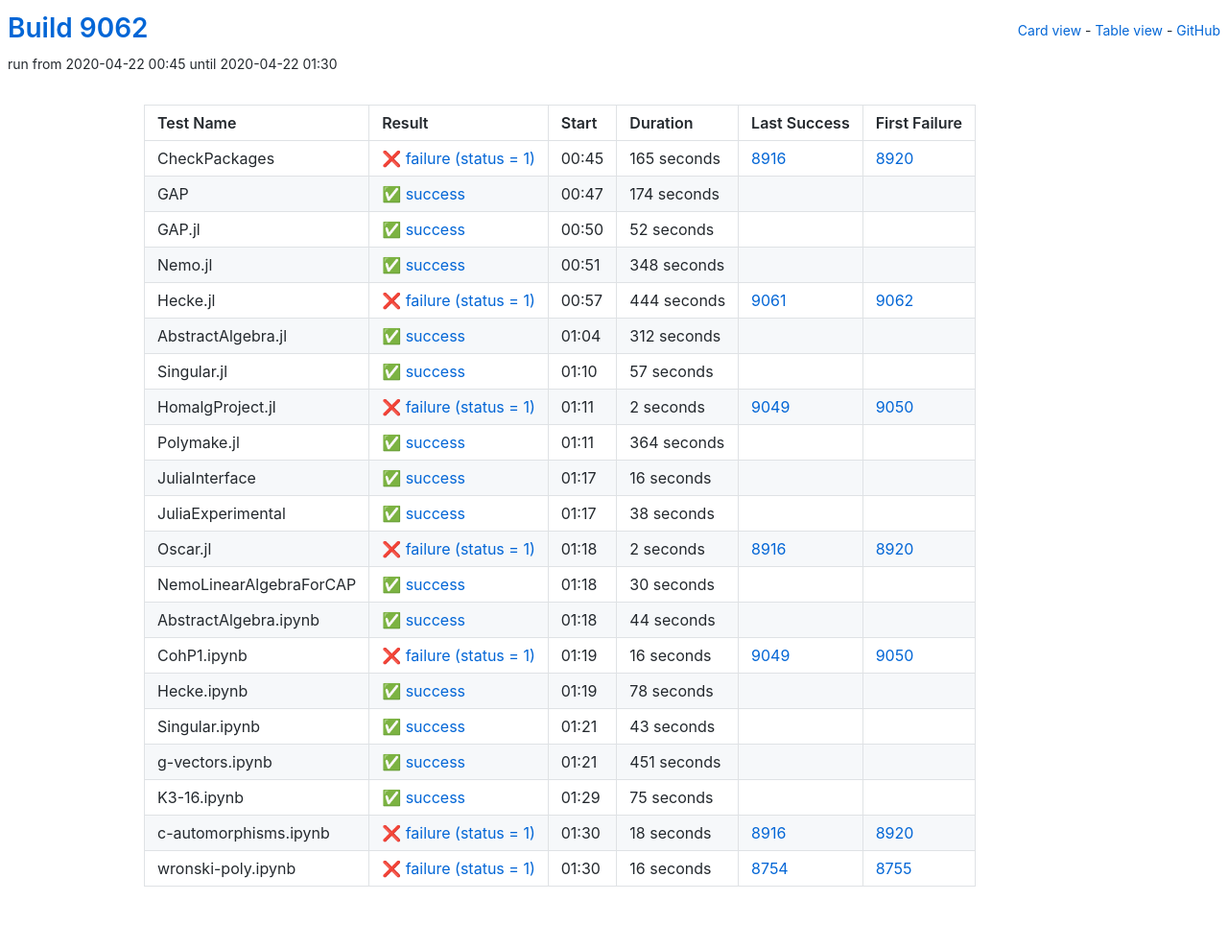
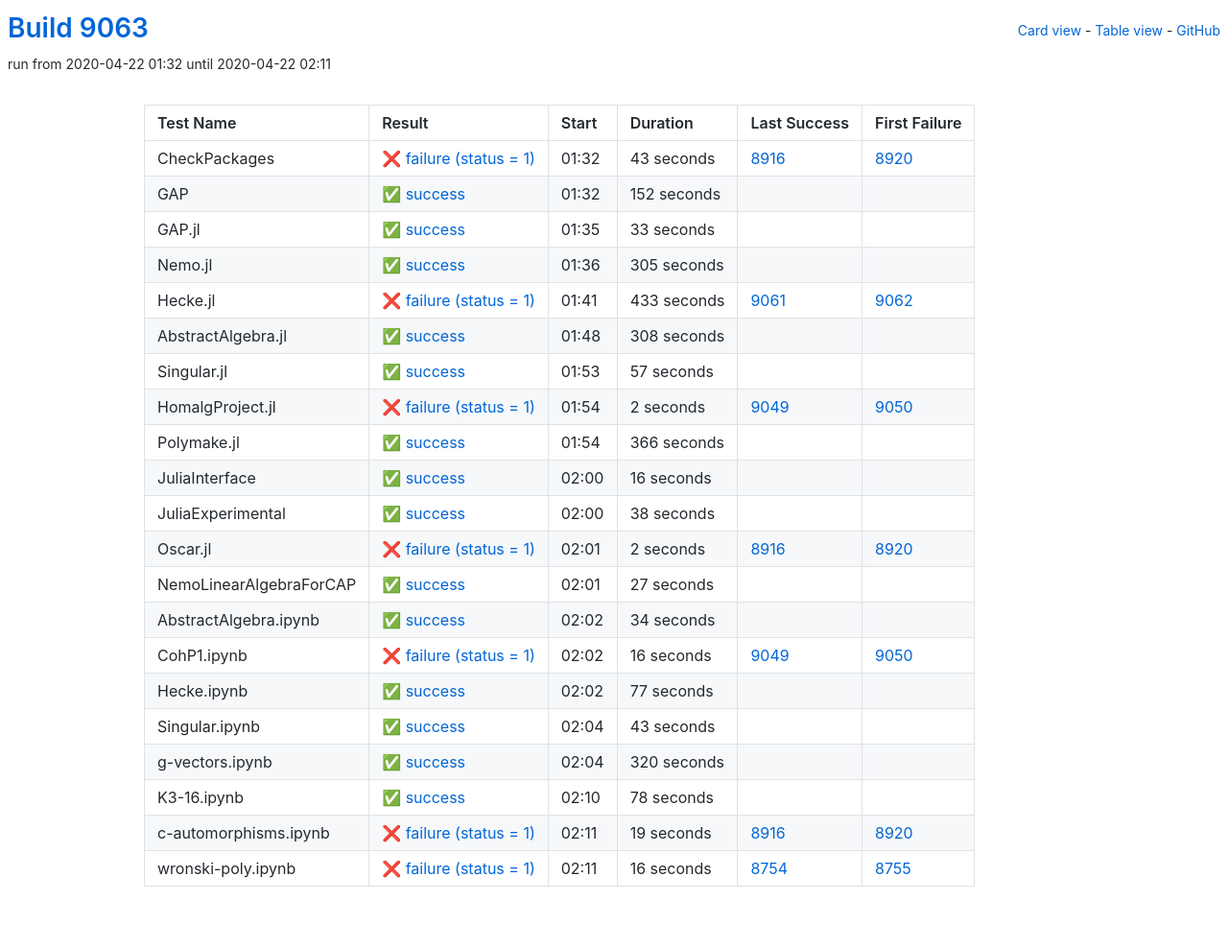
Before and after one commit to oscar-system/oscar-ci-status, a Jekyll site: the page built from table.html, in a window 1280 px wide. Shown: the whole page at 96% size. Built offline with Jekyll 4.4.1, drawn with Linux system fonts in a browser that asks for light colours.

Commit message:
Build 9063

```diff
--- a/_data/ci.yml
+++ b/_data/ci.yml
@@ -1,71 +1,71 @@
-build: 9062
-build_url: https://oscarci.mathematik.uni-kl.de/job/oscar/9062/
+build: 9063
+build_url: https://oscarci.mathematik.uni-kl.de/job/oscar/9063/
 job: oscar
 tests:
-- duration: 165
+- duration: 43
   exitcode: 1
   first_failure: 8920
   first_failure_url: https://oscarci.mathematik.uni-kl.de/job/oscar/8920/
   last_success: 8916
   last_success_url: https://oscarci.mathematik.uni-kl.de/job/oscar/8916/
-  log: https://oscarci.mathematik.uni-kl.de/job/oscar/9062/artifact/logs/build-9062/CheckPackages.log
+  log: https://oscarci.mathematik.uni-kl.de/job/oscar/9063/artifact/logs/build-9063/CheckPackages.log
   name: CheckPackages
-  start: 2020-04-22 00:45
+  start: 2020-04-22 01:32
   status: failure
   success: false
-- duration: 174
+- duration: 152
   exitcode: 0
   first_failure: false
   first_failure_url: null
   last_success: false
   last_success_url: null
-  log: https://oscarci.mathematik.uni-kl.de/job/oscar/9062/artifact/logs/build-9062/GAP.log
+  log: https://oscarci.mathematik.uni-kl.de/job/oscar/9063/artifact/logs/build-9063/GAP.log
   name: GAP
-  start: 2020-04-22 00:47
+  start: 2020-04-22 01:32
   status: success
   success: true
-- duration: 52
+- duration: 33
   exitcode: 0
   first_failure: false
   first_failure_url: null
   last_success: false
   last_success_url: null
-  log: https://oscarci.mathematik.uni-kl.de/job/oscar/9062/artifact/logs/build-9062/GAP.jl.log
+  log: https://oscarci.mathematik.uni-kl.de/job/oscar/9063/artifact/logs/build-9063/GAP.jl.log
   name: GAP.jl
-  start: 2020-04-22 00:50
+  start: 2020-04-22 01:35
   status: success
   success: true
-- duration: 348
+- duration: 305
   exitcode: 0
   first_failure: false
   first_failure_url: null
   last_success: false
   last_success_url: null
-  log: https://oscarci.mathematik.uni-kl.de/job/oscar/9062/artifact/logs/build-9062/Nemo.jl.log
+  log: https://oscarci.mathematik.uni-kl.de/job/oscar/9063/artifact/logs/build-9063/Nemo.jl.log
   name: Nemo.jl
-  start: 2020-04-22 00:51
+  start: 2020-04-22 01:36
   status: success
   success: true
-- duration: 444
+- duration: 433
   exitcode: 1
   first_failure: 9062
   first_failure_url: https://oscarci.mathematik.uni-kl.de/job/oscar/9062/
   last_success: 9061
   last_success_url: https://oscarci.mathematik.uni-kl.de/job/oscar/9061/
-  log: https://oscarci.mathematik.uni-kl.de/job/oscar/9062/artifact/logs/build-9062/Hecke.jl.log
+  log: https://oscarci.mathematik.uni-kl.de/job/oscar/9063/artifact/logs/build-9063/Hecke.jl.log
   name: Hecke.jl
-  start: 2020-04-22 00:57
+  start: 2020-04-22 01:41
   status: failure
   success: false
-- duration: 312
+- duration: 308
   exitcode: 0
   first_failure: false
   first_failure_url: null
   last_success: false
   last_success_url: null
-  log: https://oscarci.mathematik.uni-kl.de/job/oscar/9062/artifact/logs/build-9062/AbstractAlgebra.jl.log
+  log: https://oscarci.mathematik.uni-kl.de/job/oscar/9063/artifact/logs/build-9063/AbstractAlgebra.jl.log
   name: AbstractAlgebra.jl
-  start: 2020-04-22 01:04
+  start: 2020-04-22 01:48
   status: success
   success: true
 - duration: 57
@@ -74,9 +74,9 @@
   first_failure_url: null
   last_success: false
   last_success_url: null
-  log: https://oscarci.mathematik.uni-kl.de/job/oscar/9062/artifact/logs/build-9062/Singular.jl.log
+  log: https://oscarci.mathematik.uni-kl.de/job/oscar/9063/artifact/logs/build-9063/Singular.jl.log
   name: Singular.jl
-  start: 2020-04-22 01:10
+  start: 2020-04-22 01:53
   status: success
   success: true
 - duration: 2
@@ -85,20 +85,20 @@
   first_failure_url: https://oscarci.mathematik.uni-kl.de/job/oscar/9050/
   last_success: 9049
   last_success_url: https://oscarci.mathematik.uni-kl.de/job/oscar/9049/
-  log: https://oscarci.mathematik.uni-kl.de/job/oscar/9062/artifact/logs/build-9062/HomalgProject.jl.log
+  log: https://oscarci.mathematik.uni-kl.de/job/oscar/9063/artifact/logs/build-9063/HomalgProject.jl.log
   name: HomalgProject.jl
-  start: 2020-04-22 01:11
+  start: 2020-04-22 01:54
   status: failure
   success: false
-- duration: 364
+- duration: 366
   exitcode: 0
   first_failure: false
   first_failure_url: null
   last_success: false
   last_success_url: null
-  log: https://oscarci.mathematik.uni-kl.de/job/oscar/9062/artifact/logs/build-9062/Polymake.jl.log
+  log: https://oscarci.mathematik.uni-kl.de/job/oscar/9063/artifact/logs/build-9063/Polymake.jl.log
   name: Polymake.jl
-  start: 2020-04-22 01:11
+  start: 2020-04-22 01:54
   status: success
   success: true
 - duration: 16
@@ -107,9 +107,9 @@
   first_failure_url: null
   last_success: false
   last_success_url: null
-  log: https://oscarci.mathematik.uni-kl.de/job/oscar/9062/artifact/logs/build-9062/JuliaInterface.log
+  log: https://oscarci.mathematik.uni-kl.de/job/oscar/9063/artifact/logs/build-9063/JuliaInterface.log
   name: JuliaInterface
-  start: 2020-04-22 01:17
+  start: 2020-04-22 02:00
   status: success
   success: true
 - duration: 38
@@ -118,9 +118,9 @@
   first_failure_url: null
   last_success: false
   last_success_url: null
-  log: https://oscarci.mathematik.uni-kl.de/job/oscar/9062/artifact/logs/build-9062/JuliaExperimental.log
+  log: https://oscarci.mathematik.uni-kl.de/job/oscar/9063/artifact/logs/build-9063/JuliaExperimental.log
   name: JuliaExperimental
-  start: 2020-04-22 01:17
+  start: 2020-04-22 02:00
   status: success
   success: true
 - duration: 2
@@ -129,31 +129,31 @@
   first_failure_url: https://oscarci.mathematik.uni-kl.de/job/oscar/8920/
   last_success: 8916
   last_success_url: https://oscarci.mathematik.uni-kl.de/job/oscar/8916/
-  log: https://oscarci.mathematik.uni-kl.de/job/oscar/9062/artifact/logs/build-9062/Oscar.jl.log
+  log: https://oscarci.mathematik.uni-kl.de/job/oscar/9063/artifact/logs/build-9063/Oscar.jl.log
   name: Oscar.jl
-  start: 2020-04-22 01:18
+  start: 2020-04-22 02:01
   status: failure
   success: false
-- duration: 30
+- duration: 27
   exitcode: 0
   first_failure: false
   first_failure_url: null
   last_success: false
   last_success_url: null
-  log: https://oscarci.mathematik.uni-kl.de/job/oscar/9062/artifact/logs/build-9062/NemoLinearAlgebraForCAP.log
+  log: https://oscarci.mathematik.uni-kl.de/job/oscar/9063/artifact/logs/build-9063/NemoLinearAlgebraForCAP.log
   name: NemoLinearAlgebraForCAP
-  start: 2020-04-22 01:18
+  start: 2020-04-22 02:01
   status: success
   success: true
-- duration: 44
+- duration: 34
   exitcode: 0
   first_failure: false
   first_failure_url: null
   last_success: false
   last_success_url: null
-  log: https://oscarci.mathematik.uni-kl.de/job/oscar/9062/artifact/logs/build-9062/AbstractAlgebra.ipynb.log
+  log: https://oscarci.mathematik.uni-kl.de/job/oscar/9063/artifact/logs/build-9063/AbstractAlgebra.ipynb.log
   name: AbstractAlgebra.ipynb
-  start: 2020-04-22 01:18
+  start: 2020-04-22 02:02
   status: success
   success: true
 - duration: 16
@@ -162,20 +162,20 @@
   first_failure_url: https://oscarci.mathematik.uni-kl.de/job/oscar/9050/
   last_success: 9049
   last_success_url: https://oscarci.mathematik.uni-kl.de/job/oscar/9049/
-  log: https://oscarci.mathematik.uni-kl.de/job/oscar/9062/artifact/logs/build-9062/CohP1.ipynb.log
+  log: https://oscarci.mathematik.uni-kl.de/job/oscar/9063/artifact/logs/build-9063/CohP1.ipynb.log
   name: CohP1.ipynb
-  start: 2020-04-22 01:19
+  start: 2020-04-22 02:02
   status: failure
   success: false
-- duration: 78
+- duration: 77
   exitcode: 0
   first_failure: false
   first_failure_url: null
   last_success: false
   last_success_url: null
-  log: https://oscarci.mathematik.uni-kl.de/job/oscar/9062/artifact/logs/build-9062/Hecke.ipynb.log
+  log: https://oscarci.mathematik.uni-kl.de/job/oscar/9063/artifact/logs/build-9063/Hecke.ipynb.log
   name: Hecke.ipynb
-  start: 2020-04-22 01:19
+  start: 2020-04-22 02:02
   status: success
   success: true
 - duration: 43
@@ -184,42 +184,42 @@
   first_failure_url: null
   last_success: false
   last_success_url: null
-  log: https://oscarci.mathematik.uni-kl.de/job/oscar/9062/artifact/logs/build-9062/Singular.ipynb.log
+  log: https://oscarci.mathematik.uni-kl.de/job/oscar/9063/artifact/logs/build-9063/Singular.ipynb.log
   name: Singular.ipynb
-  start: 2020-04-22 01:21
+  start: 2020-04-22 02:04
   status: success
   success: true
-- duration: 451
+- duration: 320
   exitcode: 0
   first_failure: false
   first_failure_url: null
   last_success: false
   last_success_url: null
-  log: https://oscarci.mathematik.uni-kl.de/job/oscar/9062/artifact/logs/build-9062/g-vectors.ipynb.log
+  log: https://oscarci.mathematik.uni-kl.de/job/oscar/9063/artifact/logs/build-9063/g-vectors.ipynb.log
   name: g-vectors.ipynb
-  start: 2020-04-22 01:21
+  start: 2020-04-22 02:04
   status: success
   success: true
-- duration: 75
+- duration: 78
   exitcode: 0
   first_failure: false
   first_failure_url: null
   last_success: false
   last_success_url: null
-  log: https://oscarci.mathematik.uni-kl.de/job/oscar/9062/artifact/logs/build-9062/K3-16.ipynb.log
+  log: https://oscarci.mathematik.uni-kl.de/job/oscar/9063/artifact/logs/build-9063/K3-16.ipynb.log
   name: K3-16.ipynb
-  start: 2020-04-22 01:29
+  start: 2020-04-22 02:10
   status: success
   success: true
-- duration: 18
+- duration: 19
   exitcode: 1
   first_failure: 8920
   first_failure_url: https://oscarci.mathematik.uni-kl.de/job/oscar/8920/
   last_success: 8916
   last_success_url: https://oscarci.mathematik.uni-kl.de/job/oscar/8916/
-  log: https://oscarci.mathematik.uni-kl.de/job/oscar/9062/artifact/logs/build-9062/c-automorphisms.ipynb.log
+  log: https://oscarci.mathematik.uni-kl.de/job/oscar/9063/artifact/logs/build-9063/c-automorphisms.ipynb.log
   name: c-automorphisms.ipynb
-  start: 2020-04-22 01:30
+  start: 2020-04-22 02:11
   status: failure
   success: false
 - duration: 16
@@ -228,8 +228,8 @@
   first_failure_url: https://oscarci.mathematik.uni-kl.de/job/oscar/8755/
   last_success: 8754
   last_success_url: https://oscarci.mathematik.uni-kl.de/job/oscar/8754/
-  log: https://oscarci.mathematik.uni-kl.de/job/oscar/9062/artifact/logs/build-9062/wronski-poly.ipynb.log
+  log: https://oscarci.mathematik.uni-kl.de/job/oscar/9063/artifact/logs/build-9063/wronski-poly.ipynb.log
   name: wronski-poly.ipynb
-  start: 2020-04-22 01:30
+  start: 2020-04-22 02:11
   status: failure
   success: false
```
Also changed, not shown: README.md.
